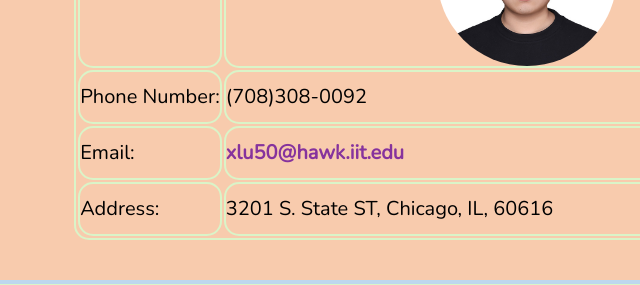
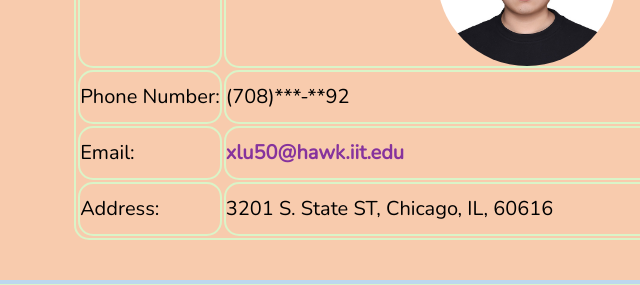
Before and after one commit to Xiaosong50/project2, a plain HTML site: page resume.html in a window 1280 px wide. Shown: the part 489-774 px from the top of the page, 186-826 px from the left. Drawn offline with nearby package versions, Linux system fonts and the light colour scheme.

Commit message:
Update resume.html

```diff
--- a/resume.html
+++ b/resume.html
@@ -29,7 +29,7 @@
         </tr>
         <tr>
           <td>Phone Number:</td>
-          <td>(708)308-0092</td>
+          <td>(708)***-**92</td>
         </tr>
         <tr>
           <td>Email:</td>
```
